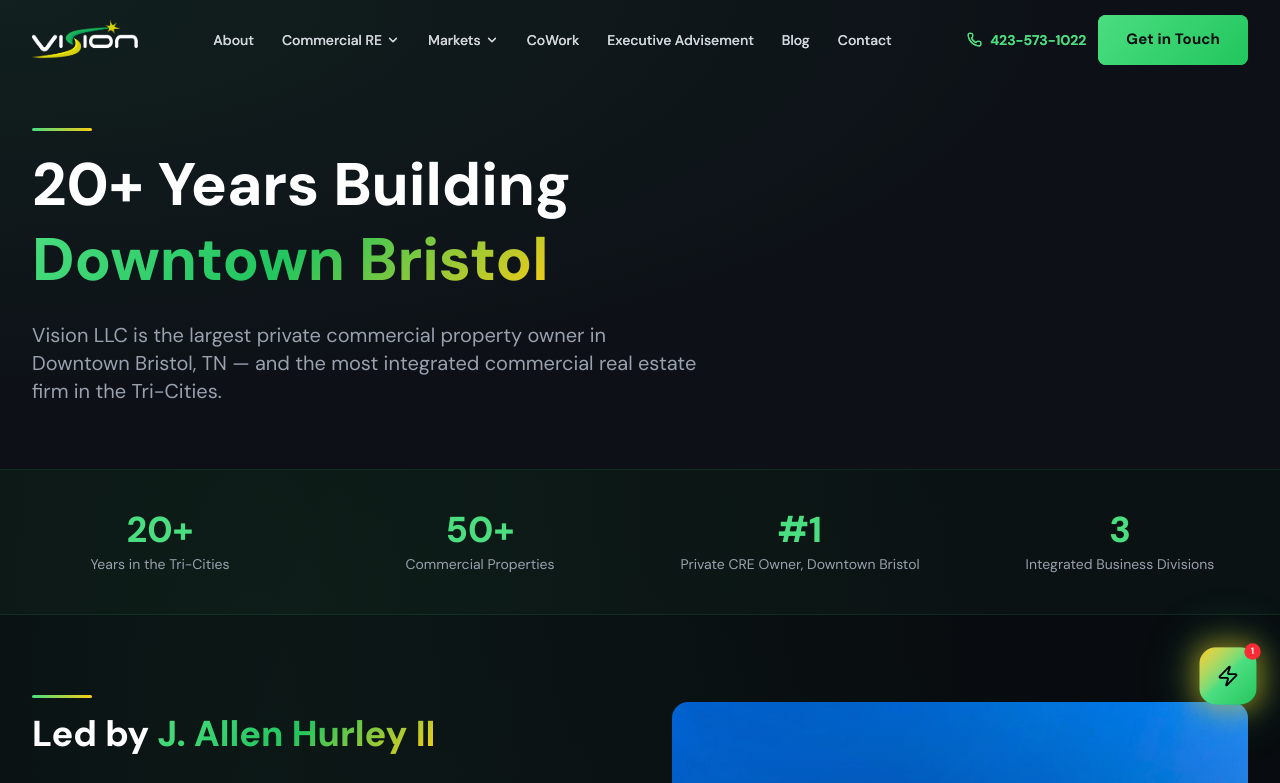
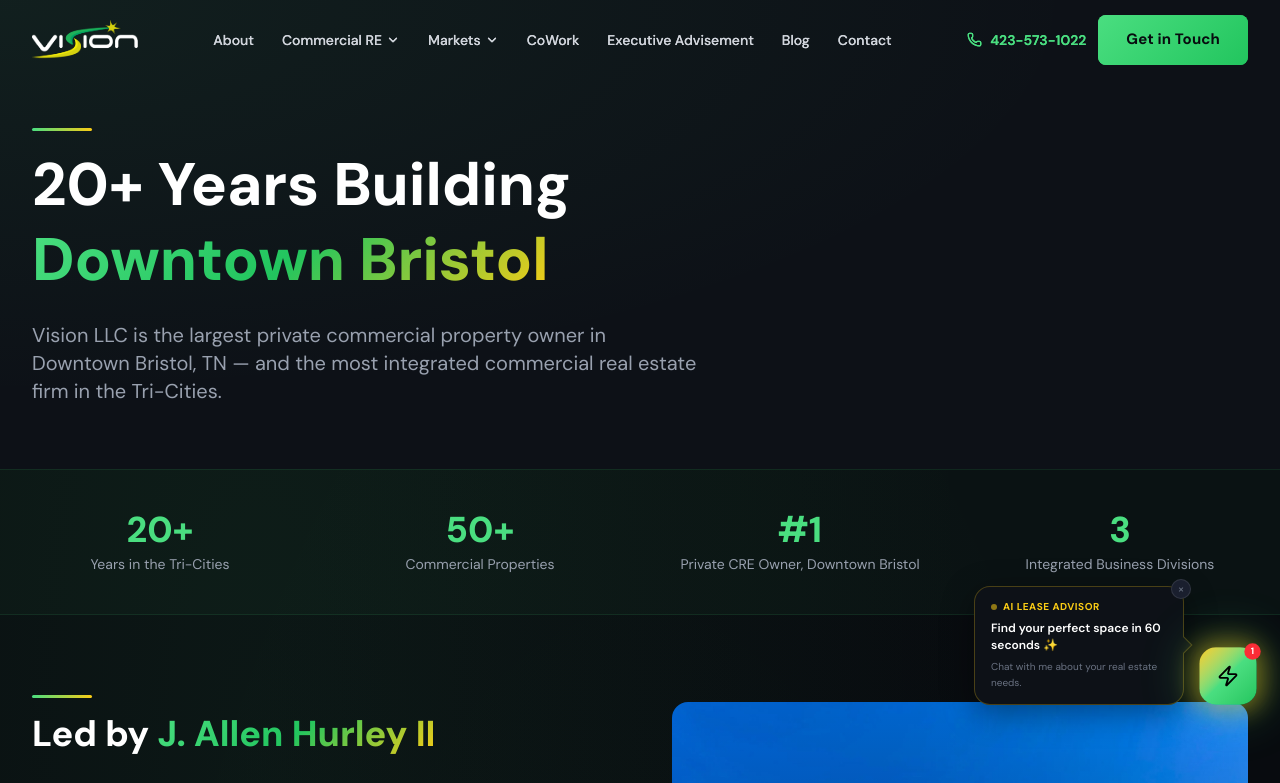
Before and after one commit to wireddigitalus-stack/vision, a Next.js app: page /about in a window 1280 px wide. Shown: the top 783 px of the page. Built offline with nearby package versions, Linux system fonts and the light colour scheme.

Commit message:
feat: animated nudge card on Lease-Bot button — slides in after 3s, dismissable

```diff
--- a/src/components/AIChatWidget.tsx
+++ b/src/components/AIChatWidget.tsx
@@ -126,6 +126,8 @@
   const [scoring, setScoring] = useState(false);
   const [result, setResult] = useState<ScoringResult | null>(null);
   const [hasNotif, setHasNotif] = useState(true);
+  const [showNudge, setShowNudge] = useState(false);
+  const [nudgeDismissed, setNudgeDismissed] = useState(false);
   const inputRef = useRef<HTMLInputElement>(null);
   const bottomRef = useRef<HTMLDivElement>(null);
 
@@ -225,11 +227,17 @@
     setScoring(false);
   };
 
+  // Auto-show nudge card after 3s
+  useEffect(() => {
+    const t = setTimeout(() => setShowNudge(true), 3000);
+    return () => clearTimeout(t);
+  }, []);
+
   // ── Render ─────────────────────────────────────────────────────────────────
 
   return (
     <>
-      {/* Keyframe animation for breathing gold glow */}
+      {/* Keyframe animations */}
       <style>{`
         @keyframes breathe-glow {
           0%, 100% {
@@ -243,6 +251,18 @@
         }
         .bot-breathe {
           animation: breathe-glow 2.8s ease-in-out infinite;
+        }
+        @keyframes nudge-slide-in {
+          0%   { opacity: 0; transform: translateX(20px) scale(0.95); }
+          100% { opacity: 1; transform: translateX(0) scale(1); }
+        }
+        @keyframes nudge-pulse-border {
+          0%, 100% { border-color: rgba(250,204,21,0.25); }
+          50%       { border-color: rgba(250,204,21,0.55); }
+        }
+        .nudge-card {
+          animation: nudge-slide-in 0.45s cubic-bezier(0.175,0.885,0.32,1.275) forwards,
+                     nudge-pulse-border 2.5s ease-in-out 0.5s infinite;
         }
       `}</style>
       {/* ── Chat Window ──────────────────────────────────────────────────── */}
@@ -552,11 +572,42 @@
         </div>
       </div>
 
+      {/* ── Nudge Card ────────────────────────────────────────────────────── */}
+      {showNudge && !nudgeDismissed && !isOpen && (
+        <div className="nudge-card fixed bottom-28 sm:bottom-24 right-20 sm:right-24 z-50">
+          <div className="relative bg-[#0D1117] border border-[rgba(250,204,21,0.25)] rounded-2xl px-4 py-3 shadow-[0_8px_32px_rgba(0,0,0,0.4)] max-w-[210px]">
+            {/* Dismiss */}
+            <button
+              onClick={() => setNudgeDismissed(true)}
+              className="absolute -top-2 -right-2 w-5 h-5 rounded-full bg-[#1a1f2e] border border-[rgba(255,255,255,0.1)] flex items-center justify-center text-gray-500 hover:text-white transition-colors text-xs leading-none"
+              aria-label="Dismiss"
+            >
+              ×
+            </button>
+            {/* Live dot + label */}
+            <div className="flex items-center gap-1.5 mb-1.5">
+              <span className="w-1.5 h-1.5 rounded-full bg-[#FACC15] animate-pulse" />
+              <span className="text-[10px] font-bold text-[#FACC15] uppercase tracking-wider">AI Lease Advisor</span>
+            </div>
+            {/* Headline */}
+            <p className="text-white text-xs font-semibold leading-snug mb-1.5">
+              Find your perfect space in 60 seconds ✨
+            </p>
+            <p className="text-gray-500 text-[10px] leading-relaxed">
+              Chat with me about your real estate needs.
+            </p>
+            {/* Arrow pointer → toward button */}
+            <div className="absolute right-[-7px] top-1/2 -translate-y-1/2 w-3 h-3 bg-[#0D1117] border-r border-t border-[rgba(250,204,21,0.25)] rotate-45" />
+          </div>
+        </div>
+      )}
+
       {/* ── Toggle Button ─────────────────────────────────────────────────── */}
       <button
         onClick={() => {
           setIsOpen(!isOpen);
           setHasNotif(false);
+          setNudgeDismissed(true);
         }}
         id="lease-bot-toggle"
         aria-label="Open Vision Lease-Bot"
```
